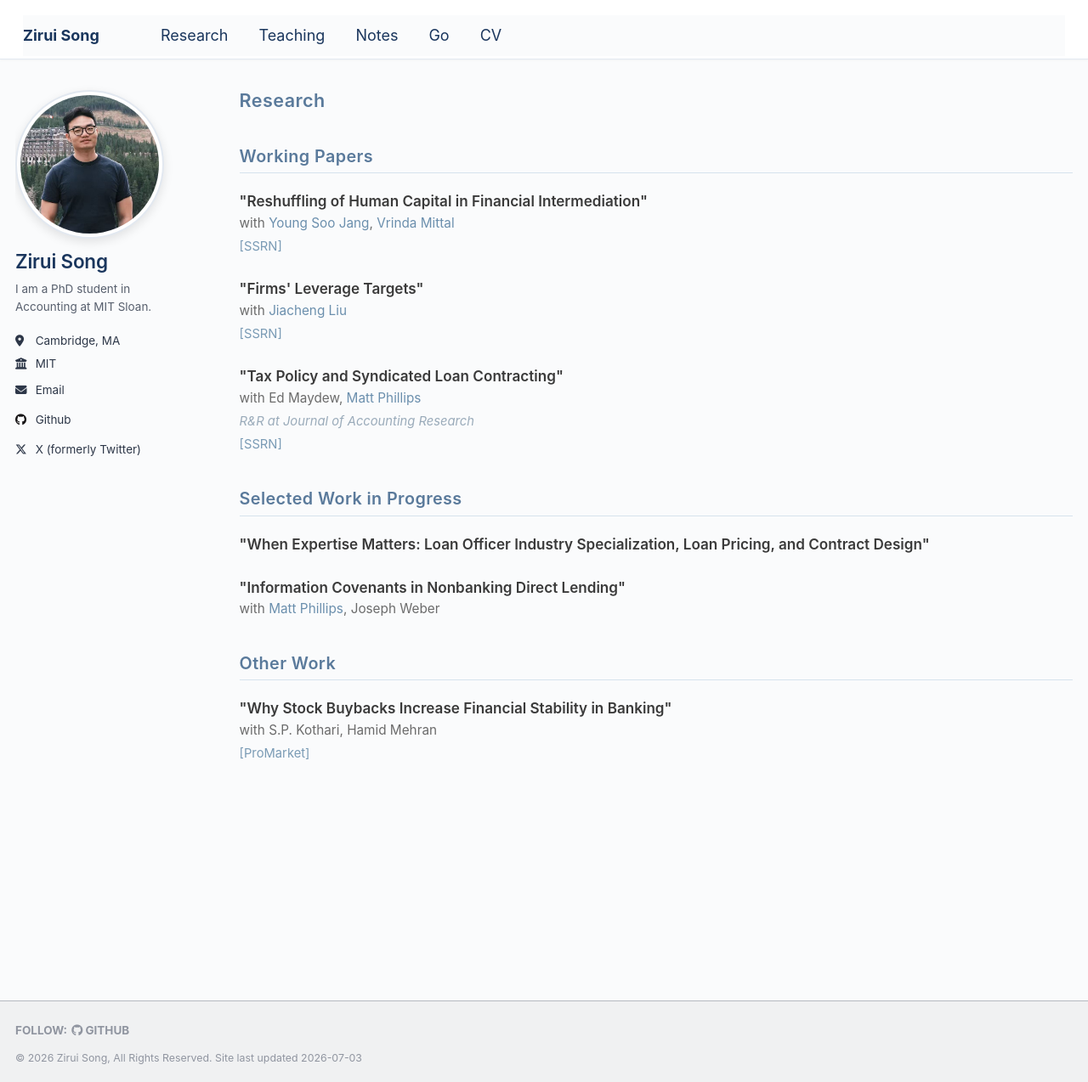
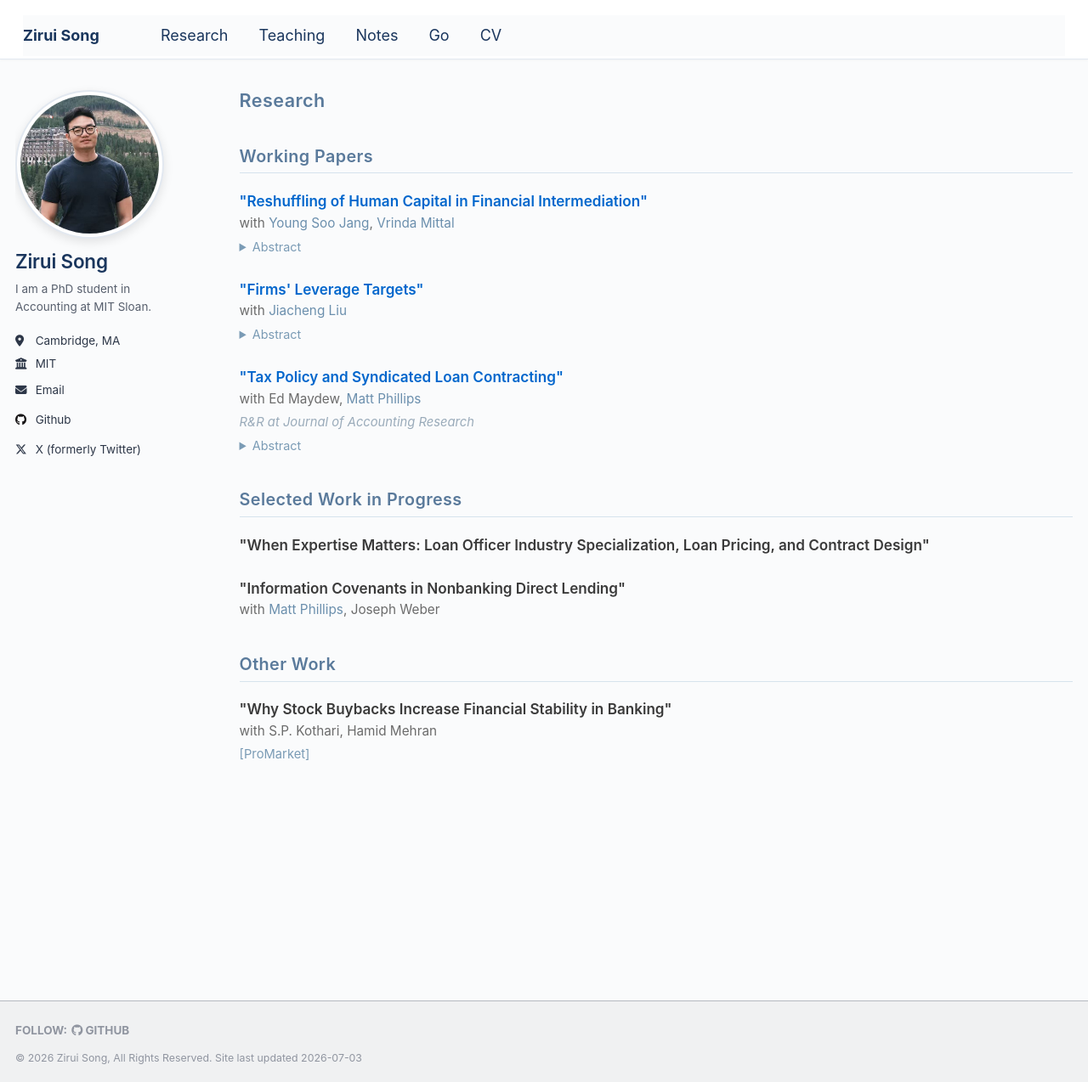
Before and after one commit to zirui-song/zirui-song.github.io, a Jekyll site: the page built from _pages/research.html, in a window 1280 px wide and 1274 px high. Shown: the whole window at 85% size. Built offline with Jekyll 4.4.1, drawn with Linux system fonts in a browser that asks for light colours.

Commit message:
Link paper titles to SSRN and add expandable abstracts
Co-Authored-By: Claude Fable 5 <noreply@anthropic.com>

```diff
--- a/_pages/research.html
+++ b/_pages/research.html
@@ -33,11 +33,12 @@ author_profile: true
   line-height: 1.5;
 }
 .research-section .paper-title a {
-  color: #3a3a3a;
+  color: #0066cc;
   text-decoration: none;
 }
 .research-section .paper-title a:hover {
-  color: #5a7a9b;
+  color: #004c99;
+  text-decoration: underline;
 }
 .research-section .paper-authors {
   font-size: 0.85em;
@@ -71,6 +72,25 @@ author_profile: true
   font-style: italic;
   margin: 3px 0 0 0;
 }
+.research-section .paper-abstract {
+  margin: 4px 0 0 0;
+  font-size: 0.8em;
+}
+.research-section .paper-abstract summary {
+  cursor: pointer;
+  color: #7a9bb5;
+  user-select: none;
+}
+.research-section .paper-abstract summary:hover {
+  color: #5a7a9b;
+  text-decoration: underline;
+}
+.research-section .paper-abstract p {
+  color: #6b6b6b;
+  margin: 4px 0 0 14px;
+  line-height: 1.55;
+  text-align: justify;
+}
 </style>
 
 <div class="research-section">
@@ -81,7 +101,7 @@ author_profile: true
 {% for post in working_papers %}
 <div class="paper">
   <p class="paper-title">
-    "{{ post.title }}"
+    {% if post.ssrnurl %}<a href="{{ post.ssrnurl }}">"{{ post.title }}"</a>{% else %}"{{ post.title }}"{% endif %}
   </p>
   {% if post.authors %}
   <p class="paper-authors">
@@ -91,11 +111,16 @@ author_profile: true
   {% if post.status %}
   <p class="paper-note">{{ post.status }}</p>
   {% endif %}
-  {% if post.paperurl or post.ssrnurl %}
+  {% if post.paperurl %}
   <p class="paper-links">
-    {% if post.paperurl %}<a href="{{ post.paperurl }}">[PDF]</a>{% endif %}
-    {% if post.ssrnurl %}<a href="{{ post.ssrnurl }}">[SSRN]</a>{% endif %}
+    <a href="{{ post.paperurl }}">[PDF]</a>
   </p>
+  {% endif %}
+  {% if post.abstract %}
+  <details class="paper-abstract">
+    <summary>Abstract</summary>
+    <p>{{ post.abstract }}</p>
+  </details>
   {% endif %}
 </div>
 {% endfor %}
@@ -106,17 +131,18 @@ author_profile: true
 {% for post in wip_papers %}
 <div class="paper">
   <p class="paper-title">
-    "{{ post.title }}"
+    {% if post.ssrnurl %}<a href="{{ post.ssrnurl }}">"{{ post.title }}"</a>{% else %}"{{ post.title }}"{% endif %}
   </p>
   {% if post.authors %}
   <p class="paper-authors">
     with {% for author in post.authors %}{% if author.name %}{% if author.url %}<a href="{{ author.url }}">{{ author.name }}</a>{% else %}{{ author.name }}{% endif %}{% else %}{{ author }}{% endif %}{% if forloop.last == false %}, {% endif %}{% endfor %}
   </p>
   {% endif %}
-  {% if post.ssrnurl %}
-  <p class="paper-links">
-    <a href="{{ post.ssrnurl }}">[SSRN]</a>
-  </p>
+  {% if post.abstract %}
+  <details class="paper-abstract">
+    <summary>Abstract</summary>
+    <p>{{ post.abstract }}</p>
+  </details>
   {% endif %}
 </div>
 {% endfor %}
```
Also changed, not shown: _research/MPS.md (+12 -0 lines), _research/human_capital_financial_contracting.md (+17 -0 lines), _research/leverage_targets.md (+14 -0 lines).
